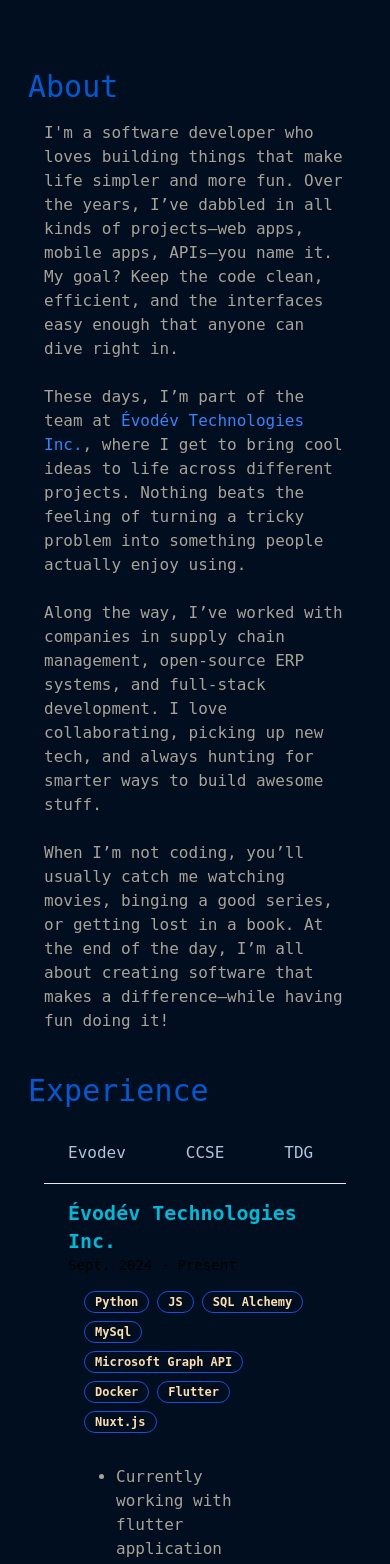
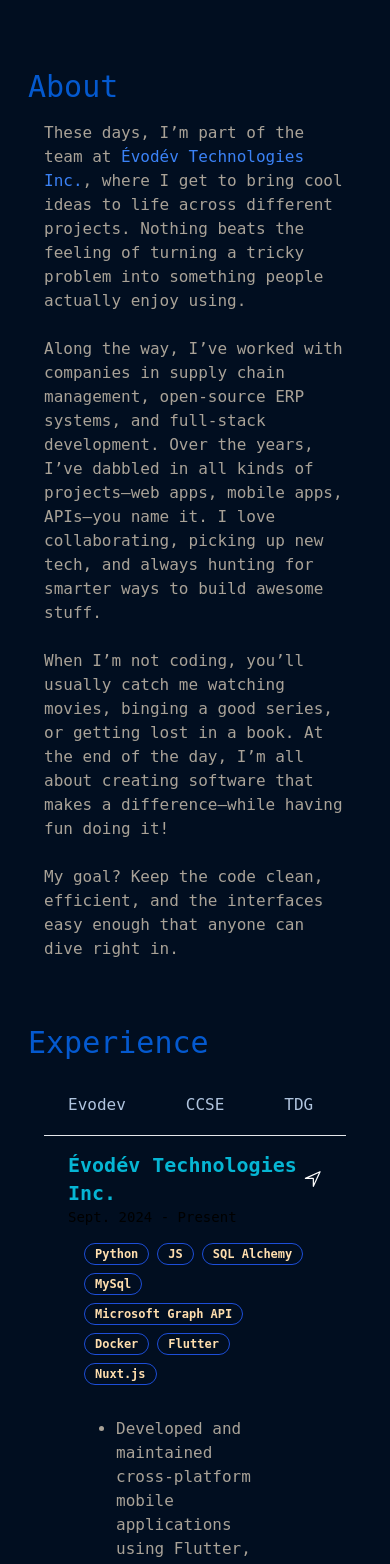
Before and after one commit to rbshah29/port, a Nuxt app: page / in a window 390 px wide. Shown: the part 880-2444 px from the top of the page. Built offline with nearby package versions, Linux system fonts and the light colour scheme.

Commit message:
Small updates on project, work, about us.

```diff
--- a/app.vue
+++ b/app.vue
@@ -6,7 +6,7 @@
           <Hero />
         </div>
 
-        <div class="w-full lg:w-2/3 p-4">
+        <div class="w-full lg:w-2/3 p-4" id="scroll">
           <About />
           <Experience />
           <Projects />
--- a/assets/projects.json
+++ b/assets/projects.json
@@ -1,5 +1,4 @@
 [
-
     {
         "title": "Outlook Event Manager",
         "git_url": "https://github.com/rbshah29/outlook-manager",
@@ -22,6 +21,6 @@
         "title": "Firebase Backup Tool",
         "git_url": "https://github.com/rbshah29/firebase-backup",
         "description": "A command-line tool to backup and restore Firebase Firestore and Storage data. It uses Firebase Admin SDK to interact with Firebase services and allows users to schedule backups using cron jobs.",
-        "techs": ["Firebase", "Terminal", "GCloud"]
+        "techs": ["Firebase", "Terminal", "GCP"]
     }
 ]
--- a/assets/work.json
+++ b/assets/work.json
@@ -6,7 +6,7 @@
         "duration": "Sept. 2024 - Present",
         "link": "https://www.evodev.ca/",
         "technology": "Python, JS, SQL Alchemy,  MySql, Microsoft Graph API, Docker, Flutter, Nuxt.js",
-        "summary": "Currently working with flutter application using Firebase DB and Sqlite DB. Worked with Point in time backup and restoration of databases. Engaged in various updates requested by clients for web applications, specifically related to calibration systems and construction management. Collaborated with Outlook APIs, primarily utilizing the Microsoft Graph API to perform various CRUD operations for events and calendar management. Currently building tablet application using Python's buildozer library. Led multiple projects focused on migrating legacy code from Python 2.7 to Python 3, ensuring a smooth transition and improved performance."
+        "summary": "Developed and maintained cross-platform mobile applications using Flutter, integrated with Firebase and SQLite for efficient data handling. Designed and implemented database backup and restoration solutions, ensuring data integrity and minimizing downtime. Enhanced web applications for calibration systems and construction management, delivering client-requested updates and features.Integrated Microsoft Graph API with Outlook, enabling seamless calendar and event CRUD operations. Built tablet applications using Python and Buildozer, optimizing performance for field use. Led migration of legacy systems from Python 2.7 to 3.11, improving system performance, maintainability, and long-term support."
     },
     {
         "id": "tabs-with-underline-2",
@@ -15,7 +15,7 @@
         "duration": "Jan. 2024 - Sept. 2024",
         "link": "https://www.coldchainscience.com/",
         "technology": "Python, Nuxt.js, FastAPI, Java, JavaScript, SQL Alchemy, PostgreSQL, MongoDB, Google Map API, Docker",
-        "summary": "Identified and fixed key issues in the Java monitoring system, enhancing code performance and data integration with PostgreSQL, which boosted system reliability. Also implementing a new project that incorporates a modern tech stack for efficient development and performance. Architected the back end with Python, employing SQL Alchemy for effective database interactions and FastAPI for robust API development. Front-end incorporates Nuxt.js for better user interaction. Worked with Tailwind CSS and implemented Postgres as the database"
+        "summary": "Here I got to play with a modern stack — Python, FastAPI, Nuxt.js, PostgreSQL, MongoDB, and even Docker. I fixed performance issues in a Java monitoring system, then helped build a new project from scratch with a solid backend (FastAPI + SQLAlchemy) and a frontend powered by Nuxt.js and Tailwind CSS. Basically, I made sure things ran fast and looked good. Also, worked with Tailwind CSS and implemented Postgres as the database"
     },
     {
         "id": "tabs-with-underline-3",
@@ -24,7 +24,7 @@
         "duration": "Sept. 2023 - Dec. 2023",
         "link": "https://www.thedevguys.in/",
         "technology": "Next.JS, Supabase, Prisma",
-        "summary": "Engineered and rigorously debugged a web application using Next.js and Supabase, significantly reducing error rates and enhancing user experience, which led to improved user retention. Developed a fully responsive blog web application featuring an intuitive dashboard for the efficient management of posts, bookmarks, and other essential functionalities. Enhanced the blog web app to be fully responsive, improving user engagement and increasing session duration"
+        "summary": "I worked on a web app with Next.js and Supabase, where I focused on debugging and polishing things up so users had a smoother experience (and actually stuck around longer). On the side, I built a fully responsive blog app with a clean dashboard for managing posts and bookmarks — and made sure it looked good and worked well on any screen.Enhanced the blog web app to be fully responsive, improving user engagement and increasing session duration"
     },
     {
         "id": "tabs-with-underline-4",
@@ -33,6 +33,6 @@
         "duration": "Feb. 2021 - June 2022",
         "link": "https://www.brainvire.com/",
         "technology": "Python, Odoo, PostgreSQL, Prisma, Docker, XML, JavaScript",
-        "summary": "Took charge of designing, developing, and integrating customer-specific features using Python to modularize system features and enhance scalability. Optimized database schemas and normalization in PostgreSQL, leading to significantly faster query performance. Orchestrated event-based monitoring for the Point of Sales (POS) application to identify performance bottlenecks, reducing the turnaround time for root cause analysis. Developed a modular and configurable framework that simplifies the integration of new payment systems, drastically reducing development time"
+        "summary": "I spent most of my time building out customer-specific features in Python and making the system more modular so it could scale better. I reworked PostgreSQL schemas to speed up queries, set up event-based monitoring for the POS app to catch issues quicker, and even built a framework that made it way easier to integrate new payment systems — cutting dev time down a lot."
     }
 ]
--- a/components/About.vue
+++ b/components/About.vue
@@ -2,9 +2,6 @@
     <div class="m-3">
         <h1 class="text-3xl text-1">About</h1>
         <div class="m-4 text-2">
-            <p>
-                I'm a software developer who loves building things that make life simpler and more fun. Over the years, I’ve dabbled in all kinds of projects—web apps, mobile apps, APIs—you name it. My goal? Keep the code clean, efficient, and the interfaces easy enough that anyone can dive right in.
-            </p><br/>
 
             <p>
                 These days, I’m part of the team at
@@ -13,12 +10,16 @@
             </p><br/>
 
             <p>
-                Along the way, I’ve worked with companies in supply chain management, open-source ERP systems, and full-stack development. I love collaborating, picking up new tech, and always hunting for smarter ways to build awesome stuff.
+                Along the way, I’ve worked with companies in supply chain management, open-source ERP systems, and full-stack development. Over the years, I’ve dabbled in all kinds of projects—web apps, mobile apps, APIs—you name it. I love collaborating, picking up new tech, and always hunting for smarter ways to build awesome stuff.
             </p><br/>
 
             <p>
                 When I’m not coding, you’ll usually catch me watching movies, binging a good series, or getting lost in a book. At the end of the day, I’m all about creating software that makes a difference—while having fun doing it!
-            </p>
+            </p><br/>
+
+            <p>
+               My goal? Keep the code clean, efficient, and the interfaces easy enough that anyone can dive right in.
+            </p><br/>
             <br/>
         </div>
     </div>
--- a/components/WorkTab.vue
+++ b/components/WorkTab.vue
@@ -26,7 +26,12 @@
                     role="tabpanel"
                     :aria-labelledby="tab.id"
                 >
-                    <h2 class="text-xl font-bold text-cyan-500"><a :href="tab.link" target="_blank">{{ tab.name }}</a></h2>
+                    <div class="">
+                        <h2 class="text-xl font-bold text-cyan-500"><a class="flex items-center space-x-2" :href="tab.link" target="_blank">{{ tab.name }}
+                            <svg xmlns="http://www.w3.org/2000/svg" width="1.2em" height="1.2em" viewBox="0 0 512 512"><path fill="none" stroke="#fffefe" stroke-linecap="round" stroke-linejoin="round" stroke-width="32" d="M448 64L64 240.14h200a8 8 0 0 1 8 8V448Z"/></svg>
+                            </a>
+                        </h2>
+                    </div>
                     <p class="text-sm  dark:text-gray-400">{{ tab.duration }}</p>
                     <div class="m-4">
                         <div class="flex flex-wrap gap-2 mt-4">
```
